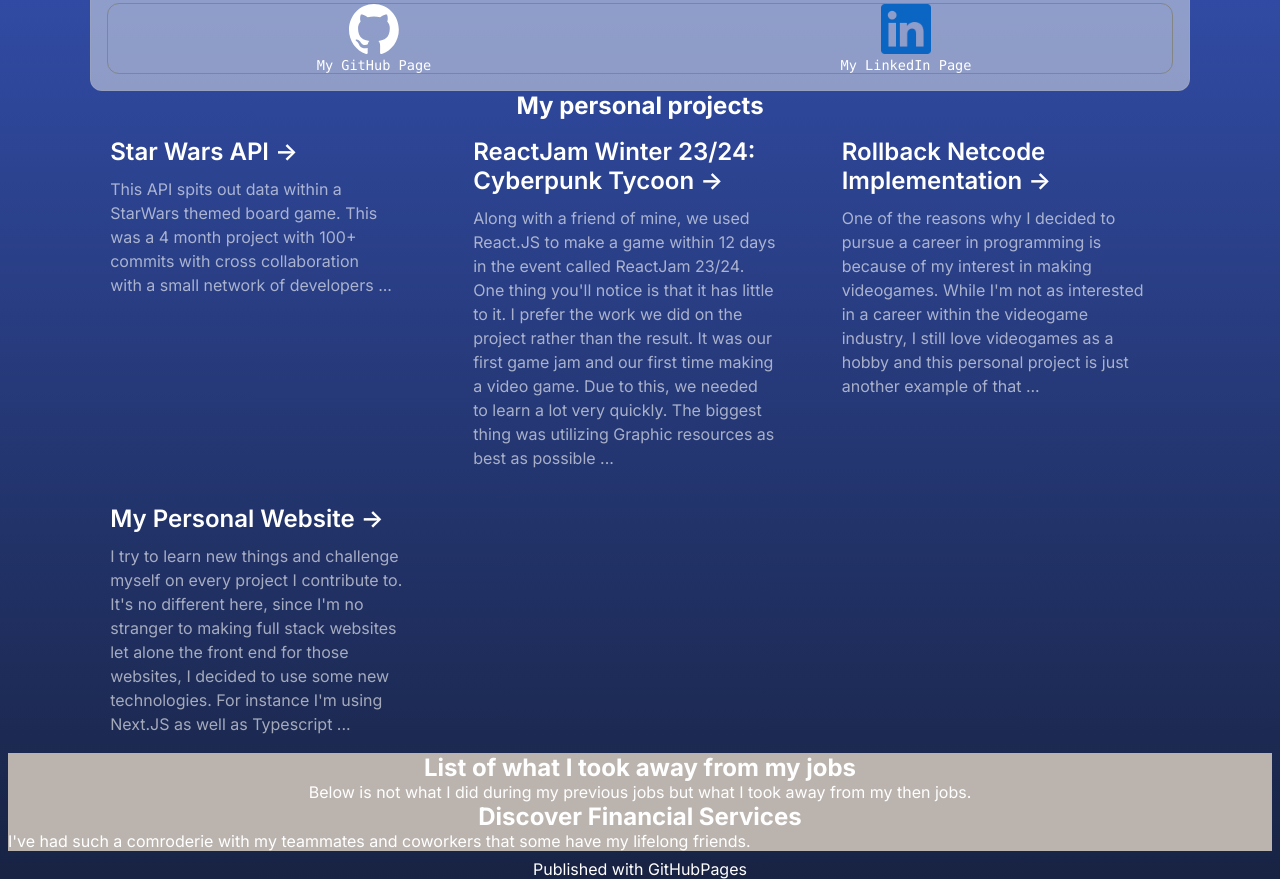
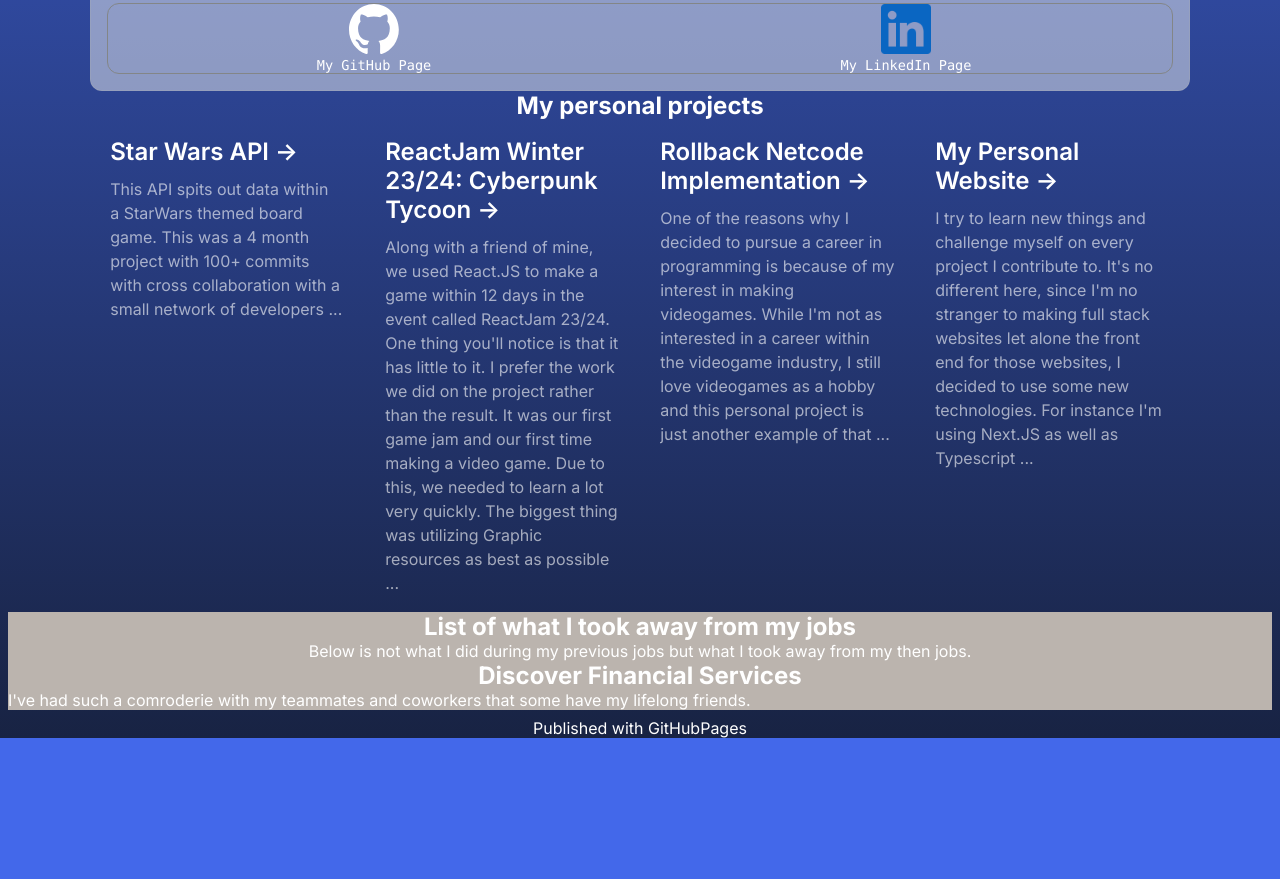
Before and after one commit to alexrojas431/alexrojas431.github.io, a Next.js app in the folder website/: page / in a window 1280 px wide. Shown: the part 640-1519 px from the top of the page. After the commit the page ends 1378 px from the top, so only its background shows below. Built offline with nearby package versions, Linux system fonts and the light colour scheme.

Commit message:
Added css for project list

```diff
--- a/website/src/app/home.module.scss
+++ b/website/src/app/home.module.scss
@@ -53,7 +53,7 @@ $background-color_1: rgba(globals.$callout-rgb, 0.5);
   }
   .grid {
     display: grid;
-    grid-template-columns: repeat(3, minmax(33%, auto));
+    grid-template-columns: repeat(4, minmax(25%, auto));
     max-width: 100%;
     width: globals.$max-width;
   }
```
